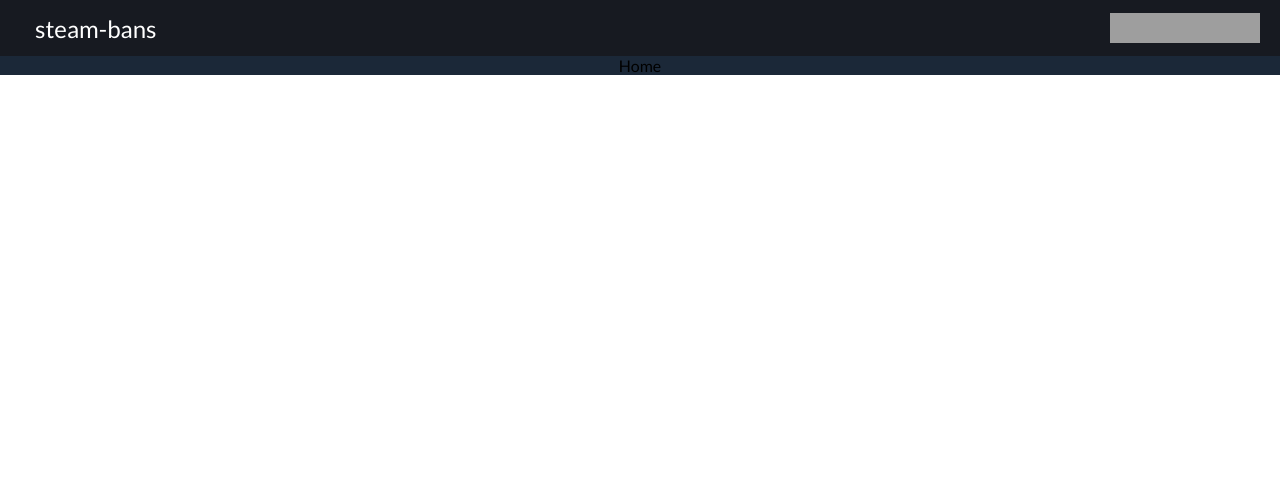
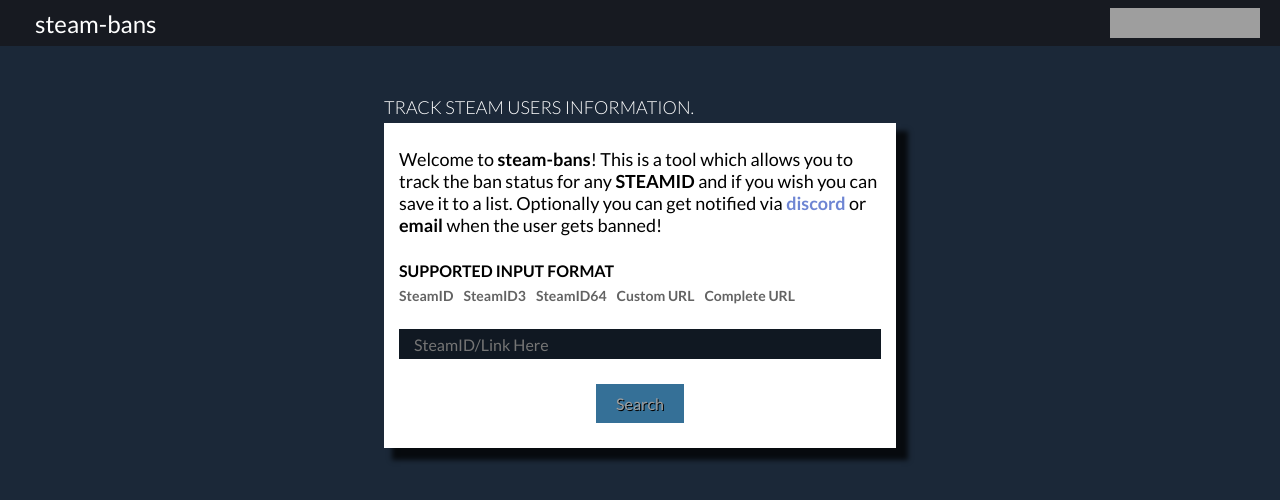
Before and after one commit to msmaiaa/steam-bans, a React (Create React App) app: page / in a window 1280 px wide. Shown: the top 500 px of the page. Built offline with nearby package versions, Linux system fonts and the light colour scheme; no server answers; grey boxes are pictures that could not be loaded.

Commit message:
home page built

```diff
--- a/src/App.css
+++ b/src/App.css
@@ -10,8 +10,17 @@
   font-family: 'Lato', Arial, Helvetica, sans-serif;
 }
 
+ul{
+  list-style: none;
+}
+
+textarea:focus, input:focus, button:focus{
+  outline: none;
+}
+
 .app{
-  height: 100vh;
+  min-height: 100vh;
+  background-color: #1B2838;
 }
 
 .pageContent{
@@ -57,13 +66,109 @@
   border-radius: 50%;
   height: 30px;
   width: 30px;
+  border: 2px solid #47859D;
 }
 
 .home{
-  background-color: #1B2838;
   width: 100%;
   display: flex;
+  justify-content: center;
+}
+
+.homeContent{
   flex-direction: column;
   justify-content: center;
   align-items: center;
+  margin-top: 50px;
+  width: 40%;
 }
+
+.homeContent__title{
+  color: white;
+  font-size: 18px;
+  font-weight: 300;
+  text-transform: uppercase;
+}
+
+.card{
+  margin-top: 5px;
+  background-color: white;
+  padding: 25px 15px 25px 15px;
+  display: flex;
+  flex-direction: column;
+}
+
+.shadow-black{
+  -webkit-box-shadow: 10px 10px 5px 2px rgba(0,0,0,0.75);
+  -moz-box-shadow: 10px 10px 5px 2px rgba(0,0,0,0.75);
+  box-shadow: 10px 10px 5px 2px rgba(0,0,0,0.75);
+}
+
+
+.homeContent__header-text{
+  font-size: 18px;
+  line-height: 22px;
+}
+
+.text-strong{
+  font-weight: bold;
+  display: inline;
+}
+
+.supportedIds{
+  display: flex;
+  flex-direction: column;
+  margin-top: 25px;
+}
+
+.supportedIds__title{
+  text-transform: uppercase;
+  font-weight: 600;
+  margin-bottom: 5px;
+}
+
+.supportedIds__list{
+  margin-bottom: 25px;
+}
+
+.supportedIds__list-item{
+  color:#636363;
+  font-size: 14px;
+  font-weight: 600;
+  display: inline;
+}
+
+.supportedIds__list-item:not(:last-child){
+  margin-right: 10px;
+}
+
+.searchInput{
+  background-color:#101822;
+  color: #9e9e9e;
+  height: 30px;
+  padding-left: 15px;
+}
+
+.buttonArea{
+  display: flex;
+  justify-content: center;
+  margin-top: 25px;
+}
+
+.searchButton{
+  text-align: center;
+  padding: 10px 20px 10px 20px;
+  font-size: 16px;
+  background-color:#357097;
+  color: #9e9e9e;
+  transition: all .2s;
+  font-weight: 500;
+  text-shadow: 1px 1px 0px #000000;
+}
+
+.searchButton:hover{
+  cursor: pointer;
+  background-color: #CAD7E1;
+  color: black;
+  text-shadow: none;
+}
--- a/src/Pages/Home/Home.js
+++ b/src/Pages/Home/Home.js
@@ -1,9 +1,34 @@
 import React from 'react';
 
 export default function Home(){
+    const handleSearch = () =>{
+        console.log('search')
+    }
     return(
-        <div className="home">
-            Home
-        </div>
+        <section className="home">
+            <div className="homeContent">
+                <h2 className="homeContent__title">Track steam users information.</h2>
+                <div className="card shadow-black">
+                    <header>
+                        <p className="homeContent__header-text">Welcome to <strong className="text-strong">steam-bans</strong>! This is a tool which allows you to track the ban status for any <strong className="text-strong">STEAMID</strong> and if you wish you can save it to a list.
+                        Optionally you can get notified via <strong className="text-strong" style={{color:'#6E85D3'}}>discord</strong> or <strong className="text-strong">email</strong> when the user gets banned!</p>
+                    </header>
+                    <div className="supportedIds">
+                        <h2 className="supportedIds__title">Supported Input Format</h2>
+                        <ul className="supportedIds__list">
+                            <li className="supportedIds__list-item">SteamID</li>
+                            <li className="supportedIds__list-item">SteamID3</li>
+                            <li className="supportedIds__list-item">SteamID64</li>
+                            <li className="supportedIds__list-item">Custom URL</li>
+                            <li className="supportedIds__list-item">Complete URL</li>
+                        </ul>
+                    </div>
+                    <input type="text" className="searchInput" placeholder="SteamID/Link Here"></input>
+                    <div className="buttonArea" onClick={handleSearch}>
+                        <button className="searchButton">Search</button>
+                    </div>
+                </div>
+            </div>
+        </section>
     )
 }
```
Also changed, not shown: src/components/Result/Result.js (added, +11 -0 lines), 1 other file (tests, documents, lock files or other folders).
